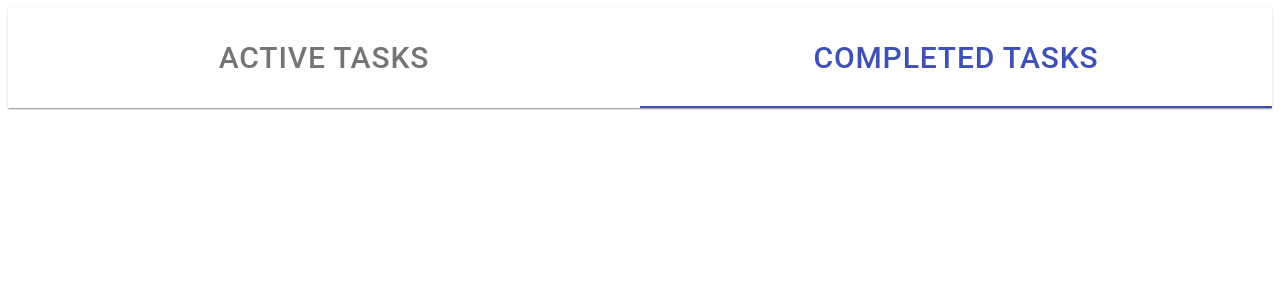
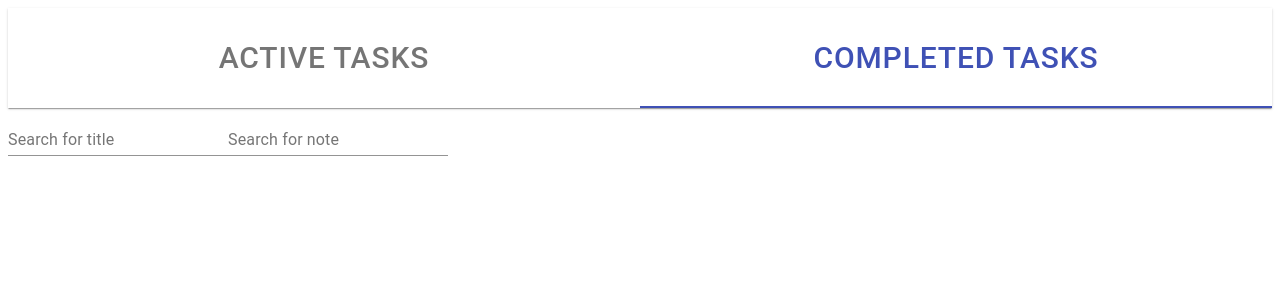
Before and after one commit to sin9270/task-chuter, a React app in the folder client/: page /completed-task-list in a window 1280 px wide. Shown: the top 300 px of the page. Built offline with nearby package versions, Linux system fonts and the light colour scheme.

Commit message:
完了タスク一覧画面にも検索機能を実装する

```diff
--- a/client/src/containers/pages/CompletedTaskList.js
+++ b/client/src/containers/pages/CompletedTaskList.js
@@ -1,5 +1,6 @@
 'use strict';
 
+import TextField from '@material-ui/core/TextField';
 import PropTypes from 'prop-types';
 import React, { useEffect } from 'react';
 import { connect } from 'react-redux';
@@ -12,7 +13,10 @@ import Header from '../organisms/header';
 
 const propTypes = {
   tasks: PropTypes.array.isRequired,
-  lastLog: PropTypes.object.isRequired,
+  titleContains: PropTypes.string,
+  noteContains: PropTypes.string,
+  lastLog: PropTypes.object,
+  updateState: PropTypes.func.isRequired,
   load: PropTypes.func.isRequired,
   undo: PropTypes.func.isRequired,
 };
@@ -22,6 +26,17 @@ const CompletedTaskList = props => {
     props.load();
   }, []);
 
+  const getFilteredTasks = tasks => {
+    const titleContains = props.titleContains || '';
+    const noteContains = props.noteContains || '';
+    const filteredTasks = tasks
+      .filter(task => task.title.includes(titleContains))
+      .filter(task => task.note.includes(noteContains));
+    return filteredTasks;
+  };
+
+  const tasks = getFilteredTasks(props.tasks);
+
   const lastLog = props.lastLog;
   const canUndo = lastLog
     ? [LOG_STATUS.DELETE].includes(lastLog.logCode)
@@ -30,8 +45,23 @@ const CompletedTaskList = props => {
   return (
     <div>
       <Header initialTab="completedTaskList" />
+      <TextField
+        id="complete-search-title"
+        label="Search for title"
+        type="search"
+        defaultValue={props.titleContains}
+        onChange={e => props.updateState({ titleContains: e.target.value })}
+      />
+      <TextField
+        id="complete-search-note"
+        label="Search for note"
+        type="search"
+        defaultValue={props.noteContains}
+        onChange={e => props.updateState({ noteContains: e.target.value })}
+      />
+
       {canUndo && <Button onClick={() => props.undo(lastLog)}>Undo</Button>}
-      {props.tasks.map(task => (
+      {tasks.map(task => (
         <CompletedTask key={task.id} task={task} />
       ))}
     </div>
--- a/client/src/containers/pages/MobileCompletedTaskList.js
+++ b/client/src/containers/pages/MobileCompletedTaskList.js
@@ -1,5 +1,6 @@
 'use strict';
 
+import TextField from '@material-ui/core/TextField';
 import PropTypes from 'prop-types';
 import React, { useEffect } from 'react';
 import { connect } from 'react-redux';
@@ -12,7 +13,10 @@ import Header from '../organisms/header';
 
 const propTypes = {
   tasks: PropTypes.array.isRequired,
+  titleContains: PropTypes.string.isRequired,
+  noteContains: PropTypes.string.isRequired,
   lastLog: PropTypes.object.isRequired,
+  updateState: PropTypes.func.isRequired,
   load: PropTypes.func.isRequired,
   undo: PropTypes.func.isRequired,
 };
@@ -22,6 +26,17 @@ const CompletedTaskList = props => {
     props.load();
   }, []);
 
+  const getFilteredTasks = tasks => {
+    const titleContains = props.titleContains || '';
+    const noteContains = props.noteContains || '';
+    const filteredTasks = tasks
+      .filter(task => task.title.includes(titleContains))
+      .filter(task => task.note.includes(noteContains));
+    return filteredTasks;
+  };
+
+  const tasks = getFilteredTasks(props.tasks);
+
   const lastLog = props.lastLog;
   const canUndo = lastLog
     ? [LOG_STATUS.DELETE].includes(lastLog.logCode)
@@ -30,8 +45,20 @@ const CompletedTaskList = props => {
   return (
     <div>
       <Header initialTab="completedTaskList" />
+      <TextField
+        id="mobile-complete-search-title"
+        label="Search for title"
+        type="search"
+        onChange={e => props.updateState({ titleContains: e.target.value })}
+      />
+      <TextField
+        id="mobile-complete-search-note"
+        label="Search for note"
+        type="search"
+        onChange={e => props.updateState({ noteContains: e.target.value })}
+      />
       {canUndo && <Button onClick={() => props.undo(lastLog)}>Undo</Button>}
-      {props.tasks.map(task => (
+      {tasks.map(task => (
         <CompletedTask key={task.id} task={task} />
       ))}
     </div>
--- a/client/src/modules/completedTaskModule.js
+++ b/client/src/modules/completedTaskModule.js
@@ -9,6 +9,9 @@ const completedTaskSlice = createSlice({
   name: 'completedTask',
   initialState: { tasks: [] },
   reducers: {
+    updateState: (state, action) => {
+      return { ...state, ...action.payload };
+    },
     replace: (state, action) => {
       const tasks = action.payload;
       state.tasks = tasks;
@@ -27,6 +30,10 @@ const completedTaskSlice = createSlice({
 export default completedTaskSlice;
 
 export const completedTaskModule = {
+  updateState: newState => async dispatch => {
+    dispatch(completedTaskSlice.actions.updateState(newState));
+  },
+
   // 完了したtaskの一覧を取得する
   load: () => async dispatch => {
     const tasks = await db.tasks
```
